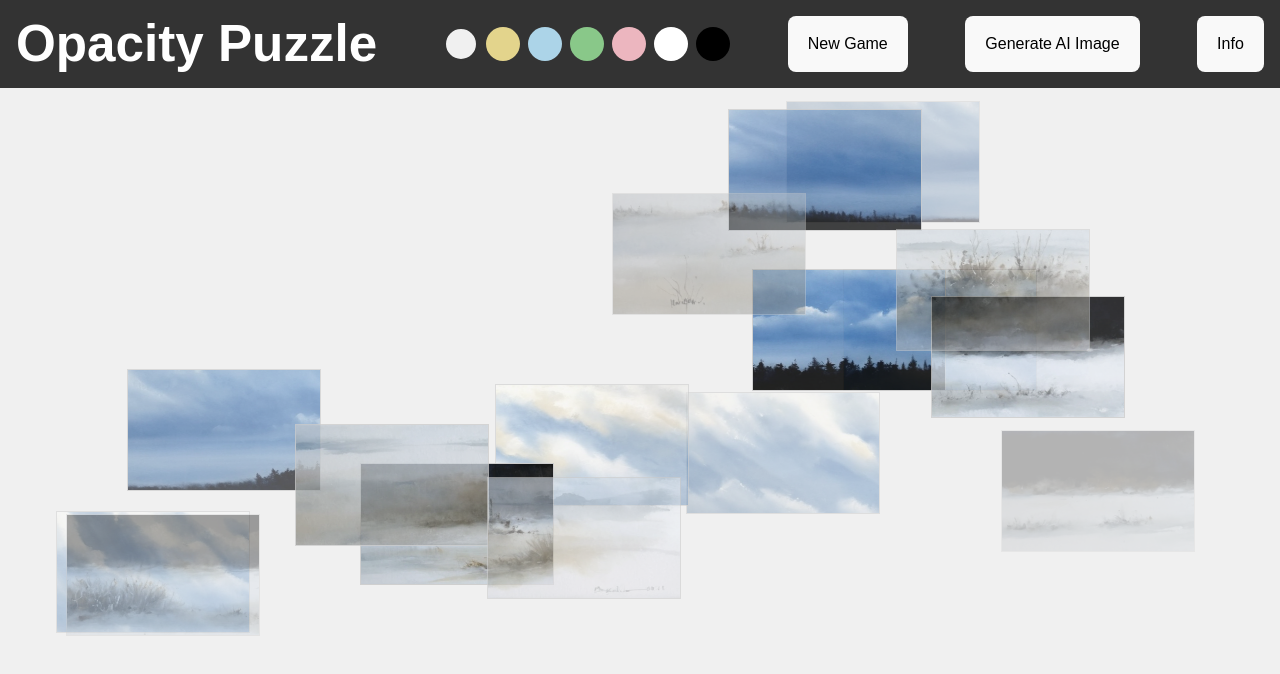
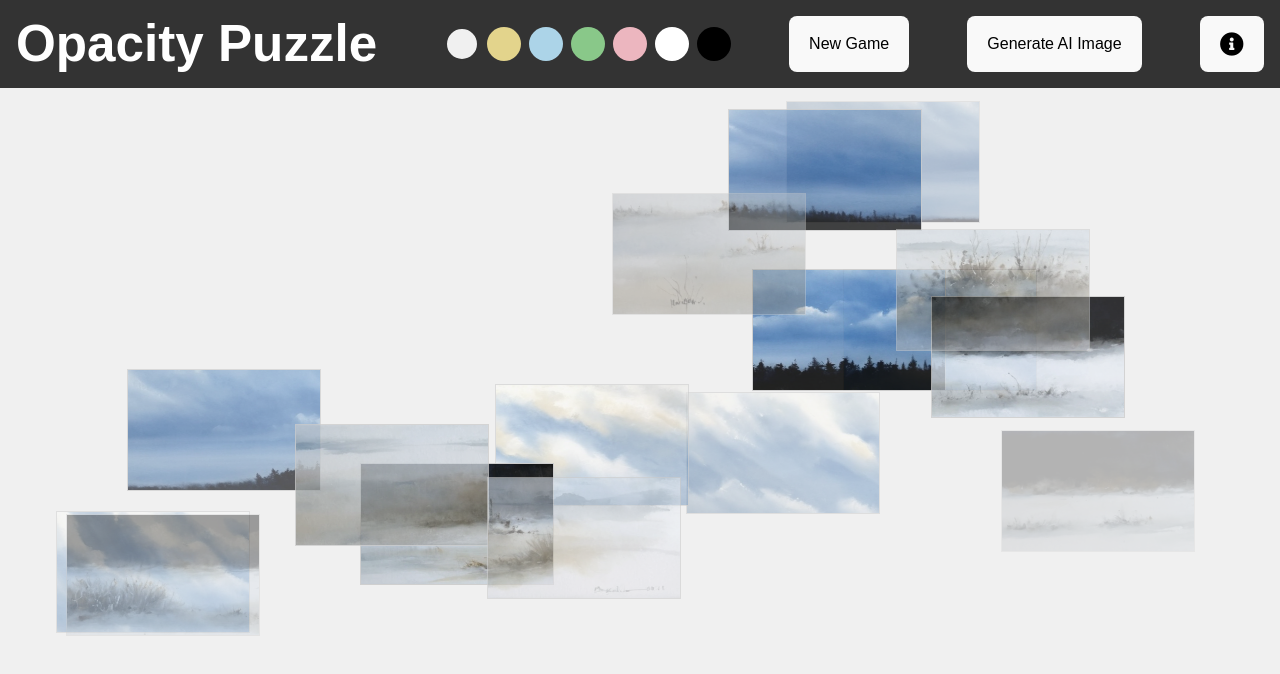
Before and after one commit to gloofys/puzzle, a React (Vite) app: page / in a window 1280 px wide. Shown: the top 674 px of the page. Built offline with nearby package versions, Linux system fonts and the light colour scheme.

Commit message:
changed info button text to icon using fontawesome.

```diff
--- a/index.html
+++ b/index.html
@@ -3,6 +3,10 @@
   <head>
     <meta charset="UTF-8" />
     <link rel="icon" type="" href="" />
+    <link
+            href="https://cdnjs.cloudflare.com/ajax/libs/font-awesome/5.15.4/css/all.min.css"
+            rel="stylesheet"
+    />
     <meta name="viewport" content="width=device-width, initial-scale=1.0" />
     <title>puzzle</title>
   </head>
--- a/src/assets/Buttons.css
+++ b/src/assets/Buttons.css
@@ -50,3 +50,8 @@
     top: 10px; /* Adjust positioning */
     right: 10px;
 }
+
+.info-icon-button i {
+    font-size: 1.5rem; /* Adjust icon size */
+    color: #000;
+}
--- a/src/components/Header.jsx
+++ b/src/components/Header.jsx
@@ -13,7 +13,13 @@ const Header = ({ bgColor, setBgColor, onOpenNewGame, onOpenImageGenerator }) =>
             <BackgroundColorSelector bgColor={bgColor} onChange={setBgColor} />
             <button onClick={onOpenNewGame}>New Game</button>
             <button onClick={onOpenImageGenerator}>Generate AI Image</button>
-            <button onClick={() => setIsInfoDialogOpen(true)}>Info</button>
+            <button
+                className="info-icon-button"
+                onClick={() => setIsInfoDialogOpen(true)}
+                aria-label="Game Instructions"
+            >
+                <i className="fas fa-info-circle"></i>
+            </button>
 
             {/* Show the InfoDialog when isInfoDialogOpen is true */}
             {isInfoDialogOpen && <InfoDialog onClose={() => setIsInfoDialogOpen(false)} />}
```
